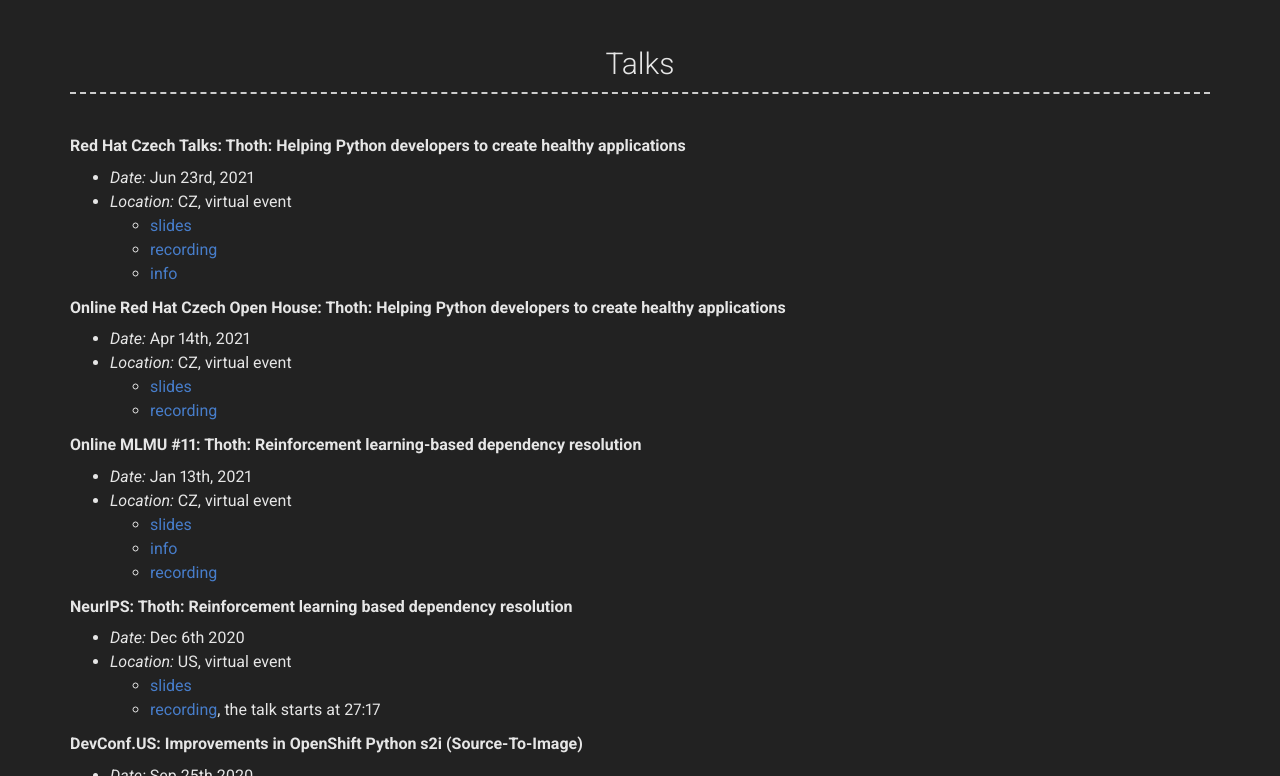
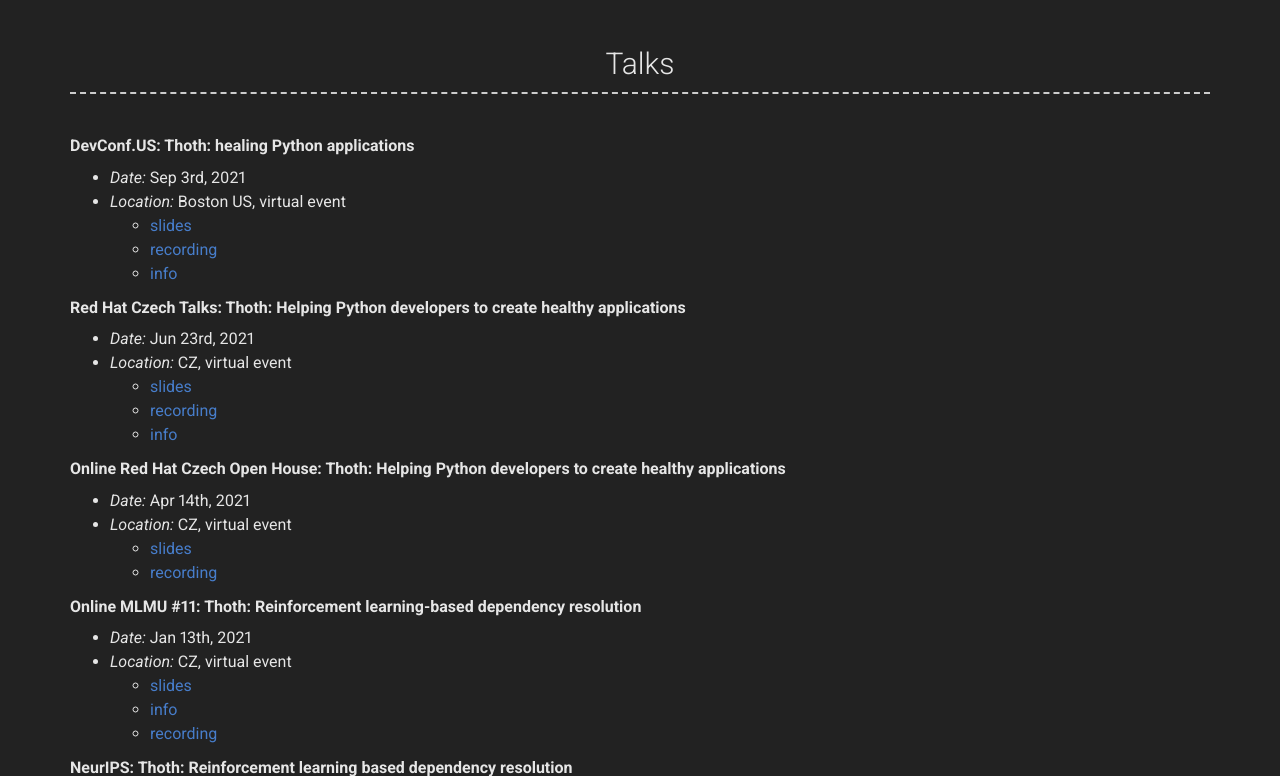
Before and after one commit to fridex/fridex.github.io, a Jekyll site: the page built from index.md, in a window 1280 px wide and 900 px high, scrolled down 382 px, cut to the strip 124-900 px from the top of the window. Built offline with Jekyll 4.4.1, drawn with Linux system fonts in a browser that asks for light colours; nearby versions of some CDN libraries.

Commit message:
Add DevConf.US 2021 presentation

```diff
--- a/_config.yml
+++ b/_config.yml
@@ -81,6 +81,14 @@
   - title: Talks # Title for the section
     layout: text # Type of content section (list/text)
     content: |
+      **DevConf.US: Thoth: healing Python applications**
+
+      * *Date:* Sep 3rd, 2021
+      * *Location:* Boston US, virtual event
+        * [slides](https://github.com/thoth-station/talks/blob/master/2021-09-03-devconf-us/thoth_healing_python_applications.pdf)
+        * [recording](https://www.youtube.com/watch?v=SQO2yTQ_OD4)
+        * [info](https://devconfus2021.sched.com/event/lkgb/thoth-healing-python-applications)
+
       **Red Hat Czech Talks: Thoth: Helping Python developers to create healthy applications**
 
       * *Date:* Jun 23rd, 2021
```
Also changed, not shown: 1 other file.
